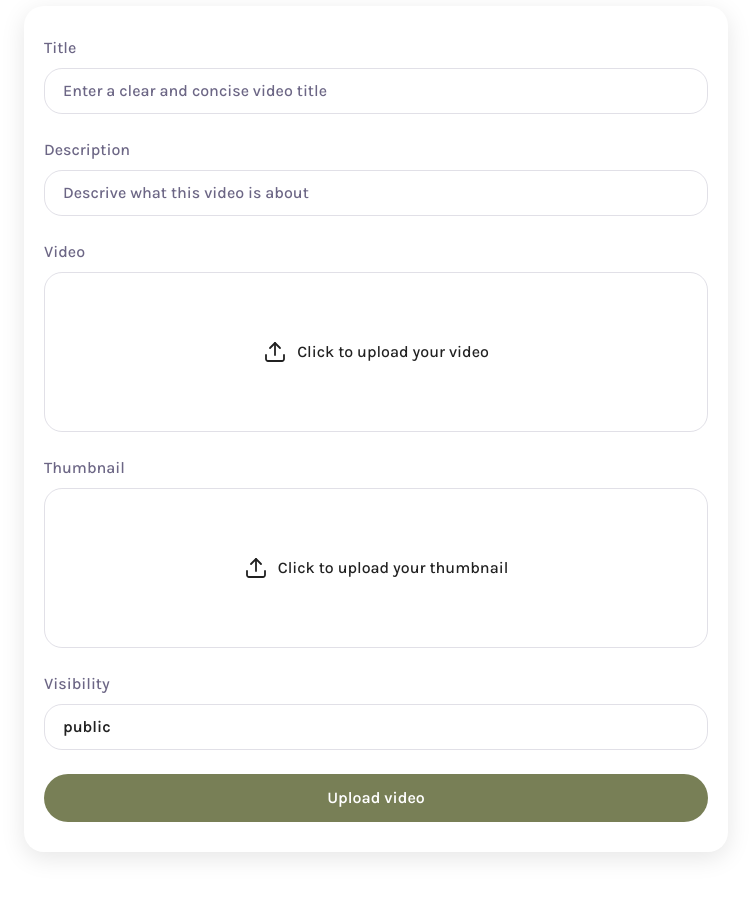
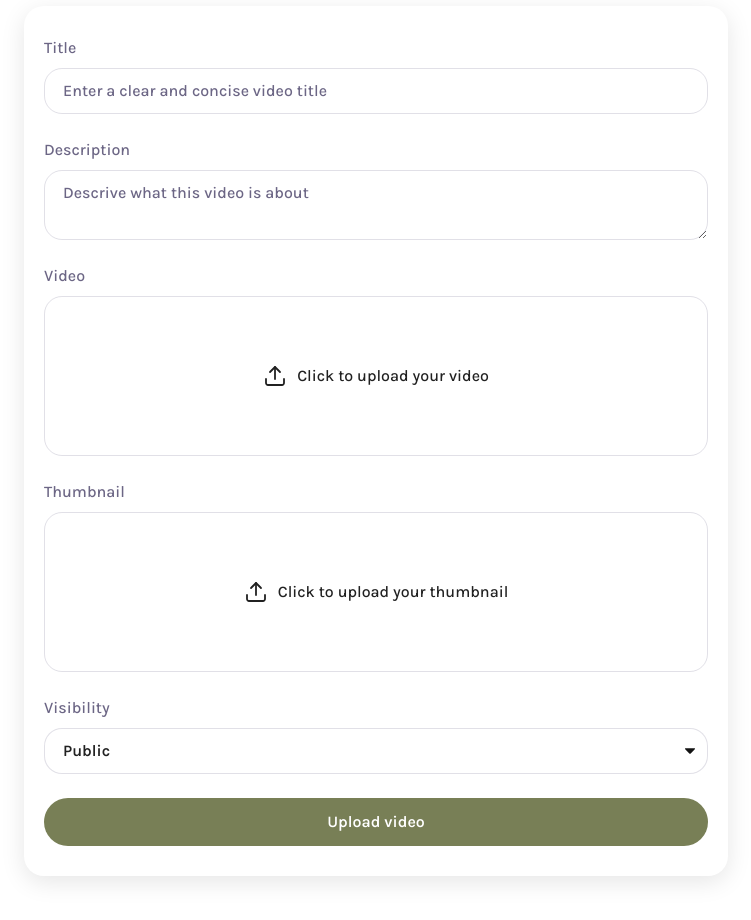
Before and after one commit to ZoirJohn/loom, a Next.js app: page /upload in a window 1280 px wide. Shown: the part 200-1120 px from the top of the page, without its empty margins (264-1015 px from the left). Built offline with nearby package versions, Linux system fonts and the light colour scheme.

Commit message:
Update styles and fix form field component for improved functionality

```diff
--- a/app/globals.css
+++ b/app/globals.css
@@ -20,7 +20,7 @@
         --color-gray-25: rgba(108, 102, 133, 0.25);
         --color-gray-40: rgba(58, 56, 77, 0.04);
         --color-gray-100: #6c6685;
-        --color-pink-10: #d0c7b5;
+        --color-pink-10: #78866b;
         --color-pink-100: #787f56;
         --color-orange-100: #fe6247;
         --text-28: 1.75rem;
@@ -187,7 +187,7 @@
                 }
 
                 .submit-button {
-                        @apply bg-pink-100 text-white px-4 py-3 rounded-4xl cursor-pointer text-base font-semibold hover:bg-pink-200 transition-colors disabled:opacity-50 disabled:cursor-not-allowed;
+                        @apply bg-pink-100 text-white px-4 py-3 rounded-4xl cursor-pointer text-base font-semibold hover:bg-pink-10 transition-colors disabled:opacity-50 disabled:cursor-not-allowed;
                 }
         }
 
--- a/components/FormField.tsx
+++ b/components/FormField.tsx
@@ -2,19 +2,21 @@ export default function FormField({ id, label, type = 'text', value, onChange, p
         return (
                 <div className='form-field'>
                         <label htmlFor={id}>{label}</label>
-                        {type == 'textarea' ? (
+                        {as == 'textarea' ? (
                                 <textarea
                                         id={id}
                                         onChange={onChange}
                                         name={id}
                                         value={value}
+                                        placeholder={placeholder}
                                 />
-                        ) : type == 'select' ? (
+                        ) : as == 'select' ? (
                                 <select
                                         id={id}
                                         onChange={onChange}
                                         name={id}
                                         value={value}
+                                        className='overflow-hidden'
                                 >
                                         {options.map(({ label, value }) => (
                                                 <option
@@ -32,6 +34,7 @@ export default function FormField({ id, label, type = 'text', value, onChange, p
                                         name={id}
                                         value={value}
                                         placeholder={placeholder}
+                                        type={type}
                                 />
                         )}
                 </div>
--- a/constants/index.ts
+++ b/constants/index.ts
@@ -3,10 +3,10 @@ export const MAX_THUMBNAIL_SIZE = 10 * 1024 * 1024
 
 export const BUNNY = {
         STREAM_BASE_URL: 'https://video.bunnycdn.com/library',
-        STORAGE_BASE_URL: 'https://sg.storage.bunnycdn.com/snapcast',
-        CDN_URL: 'https://snapcast.b-cdn.net',
+        STORAGE_BASE_URL: 'https://storage.bunnycdn.com/snapcast-zalem',
+        CDN_URL: 'https://snapcast-zalem.b-cdn.net',
         EMBED_URL: 'https://iframe.mediadelivery.net/embed',
-        TRANSCRIPT_URL: 'https://vz-47a08e64-84d.b-cdn.net',
+        TRANSCRIPT_URL: 'https://vz-55bea644-3e7.b-cdn.net',
 }
 
 export const emojis = ['😂', '😍', '👍']
```
